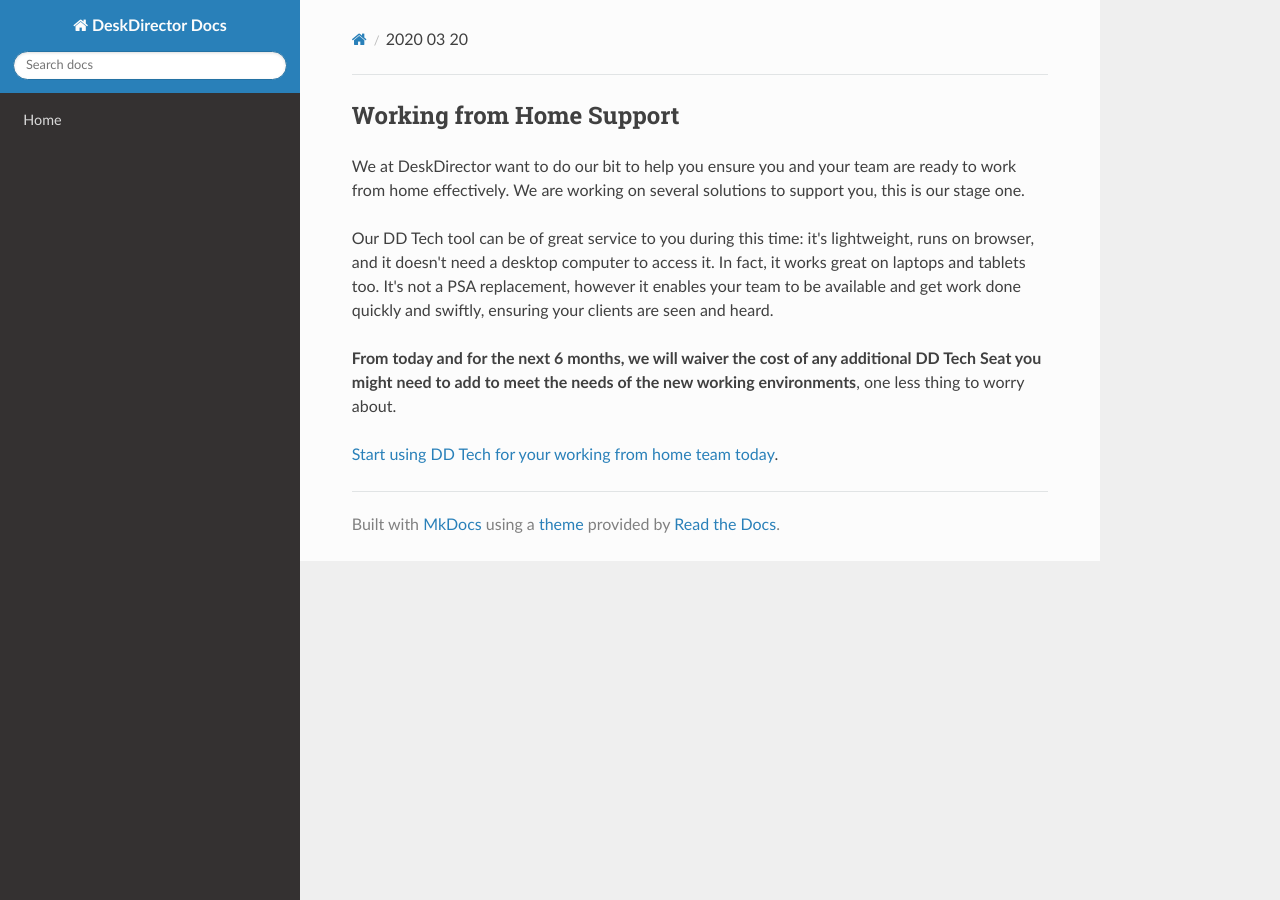
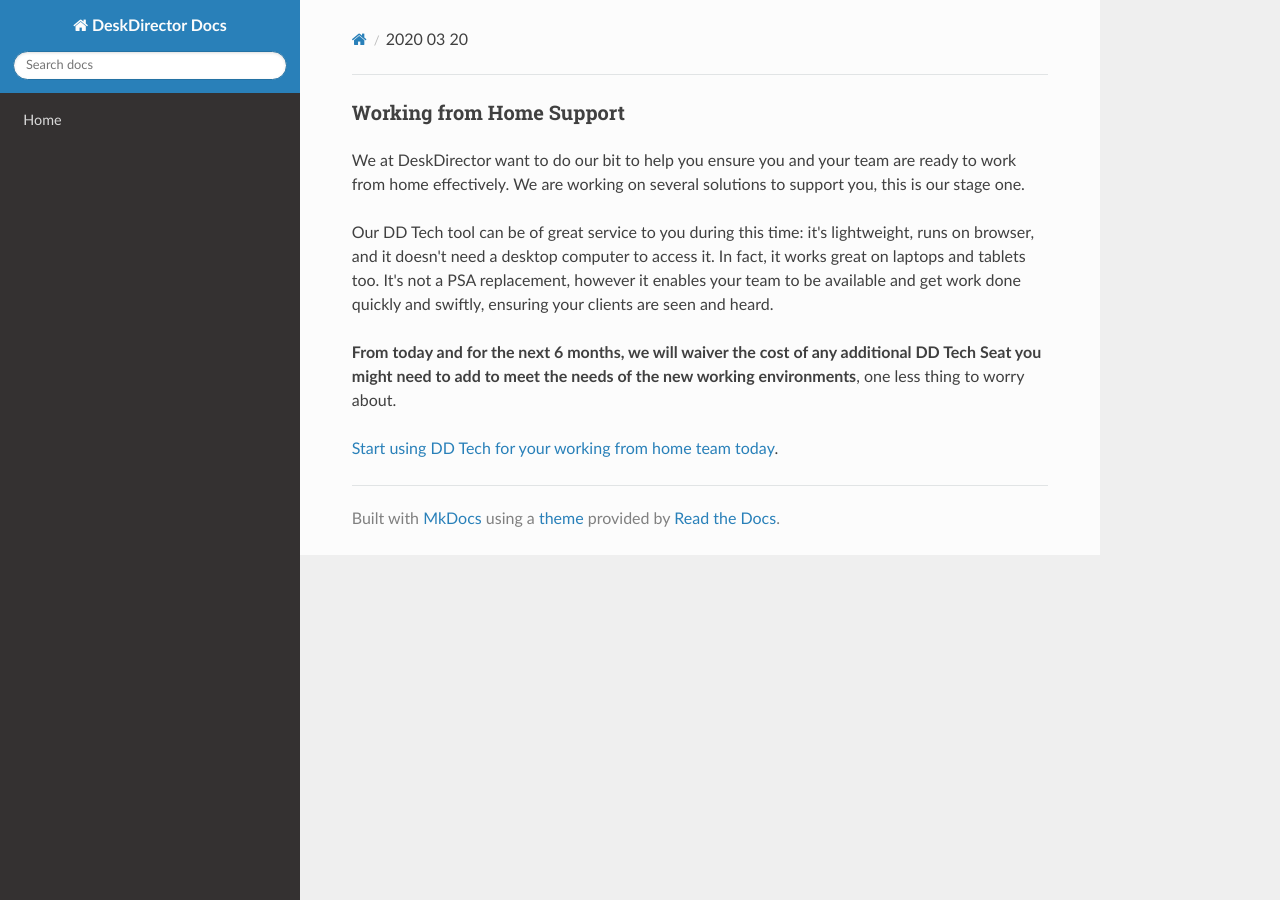
Before and after one commit to DeskDirector/docs, an MkDocs documentation site: the page built from docs/_contents/admin/home/news/2020-03-20.md, in a window 1280 px wide. Built offline with MkDocs 1.6.1, drawn with Linux system fonts in a browser that asks for light colours; nearby versions of some CDN libraries; old or Windows-style settings are respelled for this version of MkDocs.

Commit message:
Update 2020-03-20.md

```diff
--- a/docs/_contents/admin/home/news/2020-03-20.md
+++ b/docs/_contents/admin/home/news/2020-03-20.md
@@ -1,4 +1,4 @@
-## Working from Home Support
+### Working from Home Support
 
 We at DeskDirector want to do our bit to help you ensure you and your team are ready to work from home effectively. We are working on several solutions to support you, this is our stage one.
 
```
